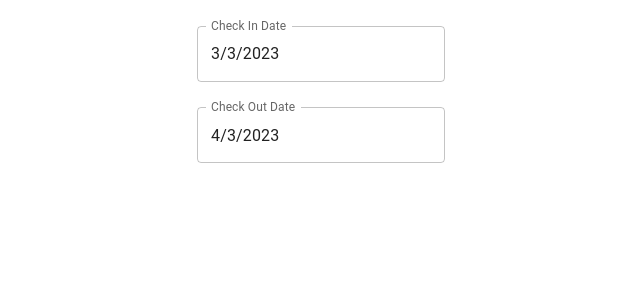
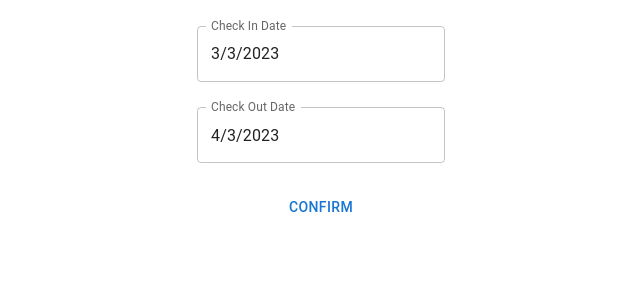
Before and after one commit to nataliemcmann/mui-calendar-spike, a React (Create React App) app: page / in a window 1280 px wide. Shown: the top 300 px of the page, without its empty margins (319-959 px from the left). Built offline with nearby package versions, Linux system fonts and the light colour scheme; the HTML template or start-up script is replaced by a standard one.

Commit message:
moved check in and check out to components

```diff
--- a/src/App.js
+++ b/src/App.js
@@ -1,58 +1,16 @@
 import './App.css';
 import React from 'react';
-import { useState } from 'react';
-//import mui components
-import { TextField } from '@mui/material';
-//import dateAdapter for Luxon
-import { AdapterLuxon } from '@mui/x-date-pickers/AdapterLuxon';
-//import datetime form luxon
-import { DateTime } from 'luxon';
-//MUI X components
-import { DatePicker, LocalizationProvider } from '@mui/x-date-pickers';
+//import components
+import DatePickers from './DatePickers/DatePickers';
 
 function App() {
-  const currentDate = DateTime.now();
-  const minStayDate = currentDate.plus({months: 1});
 
-  const [checkIn, setCheckIn] = useState(currentDate);
-  const [checkOut, setCheckOut] = useState(minStayDate);
-
-  function resetCheckOut(newValue){
-    console.log('add a month to check out automatically');
-    setCheckOut(newValue.plus({months: 1}))
-  }
 
   return (
     <div className="App">
       <header className="App-header">
       </header>
-      <div className="checkInDate">
-        <LocalizationProvider dateAdapter = { AdapterLuxon }>
-        <DatePicker
-          mask="__/__/____"
-          label="Check In Date"
-          value={checkIn}
-          onChange={(newValue) => {
-            setCheckIn(newValue);
-            resetCheckOut(newValue);
-          }}
-          renderInput={(params) => <TextField {...params} />}
-        />
-        </LocalizationProvider>
-      </div>
-      <div className="checkOutDate">
-        <LocalizationProvider dateAdapter = { AdapterLuxon }>
-        <DatePicker
-          mask="__/__/____"
-          label="Check Out Date"
-          value={checkOut}
-          onChange={(newValue) => {
-            setCheckOut(newValue);
-          }}
-          renderInput={(params) => <TextField {...params} />}
-        />
-        </LocalizationProvider>
-      </div>
+      <DatePickers/>
     </div>
   );
 }
--- /dev/null
+++ b/src/DatePickers/DatePickers.jsx
@@ -0,0 +1,68 @@
+import React from 'react';
+import { useState } from 'react';
+//import mui components
+import { TextField, Button } from '@mui/material';
+//import dateAdapter for Luxon
+import { AdapterLuxon } from '@mui/x-date-pickers/AdapterLuxon';
+//import datetime form luxon
+import { DateTime } from 'luxon';
+//MUI X components
+import { DatePicker, LocalizationProvider } from '@mui/x-date-pickers';
+
+function DatePickers() {
+    const currentDate = DateTime.now();
+    const minStayDate = currentDate.plus({months: 1});
+
+    const [checkIn, setCheckIn] = useState(currentDate);
+    const [checkOut, setCheckOut] = useState(minStayDate);
+
+    // function resetCheckOut(newValue){
+    //     console.log('add a month to check out automatically');
+    //     setCheckOut(newValue.plus({months: 1}))
+    // }
+
+    function sendDates() {
+        let dateObject = {
+            checkIn,
+            checkIn
+        };
+        console.log(dateObject);
+    }
+
+    return(
+        <>
+            <div className="checkInDate">
+                <LocalizationProvider dateAdapter = { AdapterLuxon }>
+                <DatePicker
+                    mask="__/__/____"
+                    label="Check In Date"
+                    value={checkIn}
+                    onChange={(newValue) => {
+                    setCheckIn(newValue);
+                    // resetCheckOut(newValue);
+                    }}
+                    renderInput={(params) => <TextField {...params} />}
+                />
+                </LocalizationProvider>
+                </div>
+                <div className="checkOutDate">
+                <LocalizationProvider dateAdapter = { AdapterLuxon }>
+                <DatePicker
+                    mask="__/__/____"
+                    label="Check Out Date"
+                    value={checkOut}
+                    onChange={(newValue) => {
+                    setCheckOut(newValue);
+                    }}
+                    renderInput={(params) => <TextField {...params} />}
+                />
+                </LocalizationProvider>
+            </div>
+            <div>
+                <Button onClick={e => {sendDates()}}>Confirm</Button>
+            </div>
+        </>
+    )
+}
+
+export default DatePickers;
```
